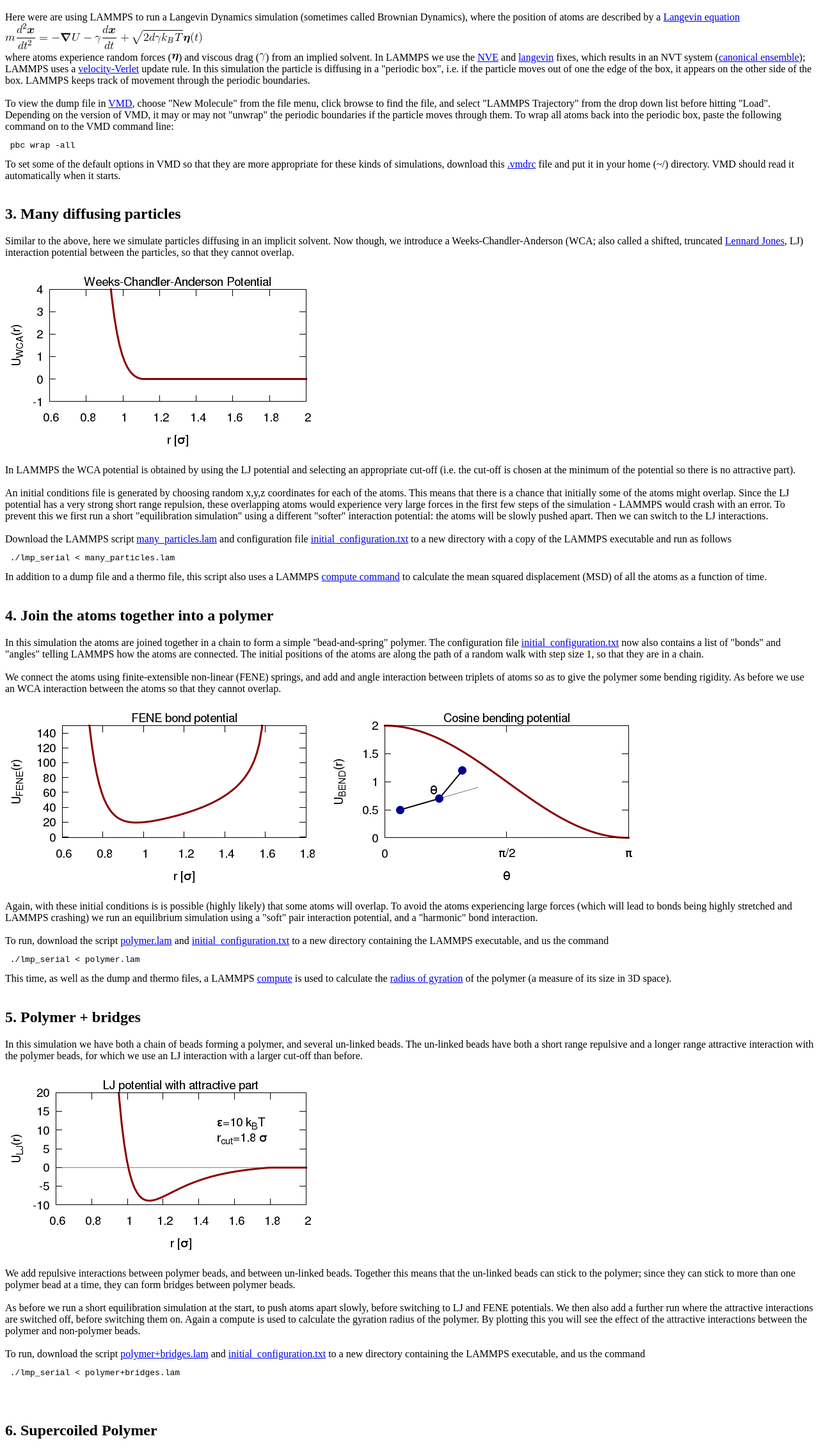
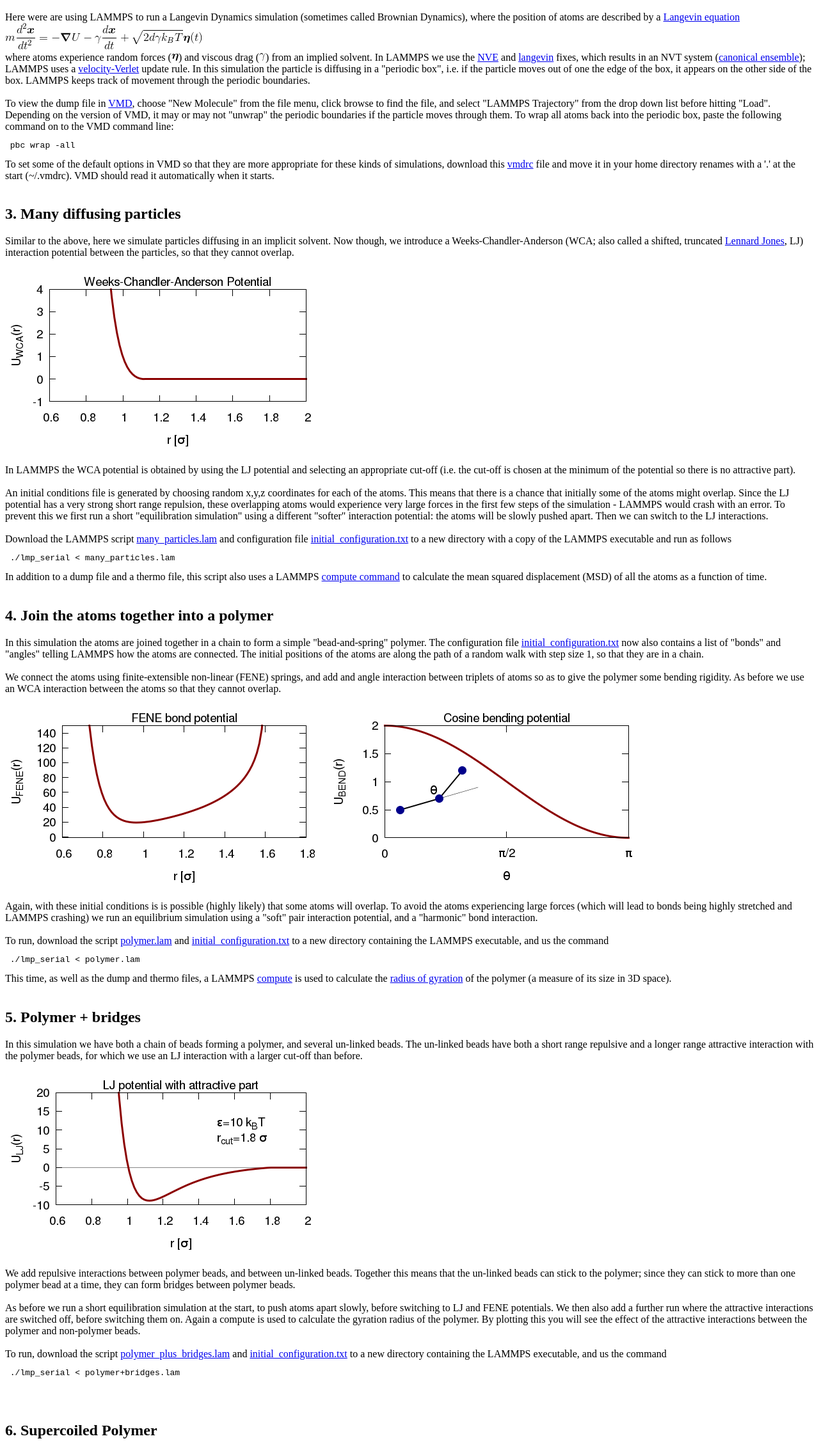
Before and after one commit to cbrackley/simple_lammps_tutorial, a plain HTML site: page index.html in a window 1280 px wide. Shown: the part 723-2990 px from the top of the page at 64% size. Drawn offline with Linux system fonts and the light colour scheme.

Commit message:
Change some file names

```diff
--- a/index.html
+++ b/index.html
@@ -57,7 +57,7 @@ where atoms experience random forces (<img src="lammps_tutorial/eta.gif" alt="\e
 
 To view the dump file in <a href="http://www.ks.uiuc.edu/Research/vmd/">VMD</a>, choose "New Molecule" from the file menu, click browse to find the file, and select "LAMMPS Trajectory" from the drop down list before hitting "Load". Depending on the version of VMD, it may or may not "unwrap" the periodic boundaries if the particle moves through them. To wrap all atoms back into the periodic box, paste the following command on to the VMD command line:  <PRE> pbc wrap -all </PRE>
 
-To set some of the default options in VMD so that they are more appropriate for these kinds of simulations, download this <a href="lammps_tutorial/.vmdrc">.vmdrc</a> file and put it in your home (~/) directory. VMD should read it automatically when it starts.
+To set some of the default options in VMD so that they are more appropriate for these kinds of simulations, download this <a href="lammps_tutorial/vmdrc">vmdrc</a> file and move it in your home directory renames with a '.' at the start (~/.vmdrc). VMD should read it automatically when it starts.
 
 <br><br>
 
@@ -121,7 +121,7 @@ As before we run a short equilibration simulation at the start, to push atoms ap
 
 <br><br>
 
-To run, download the script <a href="lammps_tutorial/tutorial5/polymer+bridges.lam">polymer+bridges.lam</a> and <a href="lammps_tutorial/tutorial5/initial_configuration.txt">initial_configuration.txt</a> to a new directory containing the LAMMPS executable, and us the command <PRE> ./lmp_serial < polymer+bridges.lam </PRE>
+To run, download the script <a href="lammps_tutorial/tutorial5/polymer_plus_bridges.lam">polymer_plus_bridges.lam</a> and <a href="lammps_tutorial/tutorial5/initial_configuration.txt">initial_configuration.txt</a> to a new directory containing the LAMMPS executable, and us the command <PRE> ./lmp_serial < polymer+bridges.lam </PRE>
 
 <br><br>
 
```
Also changed, not shown: 4 other files.
